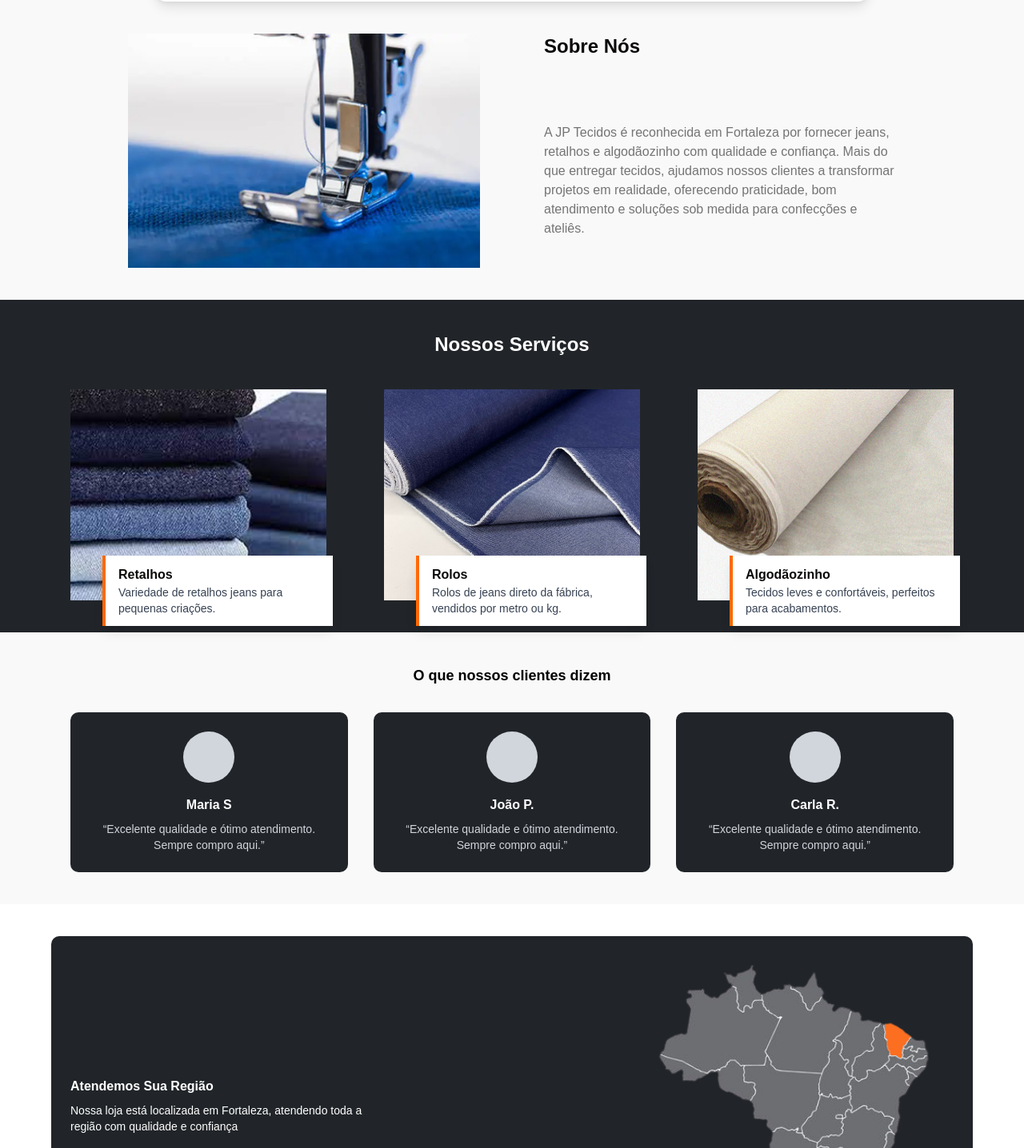
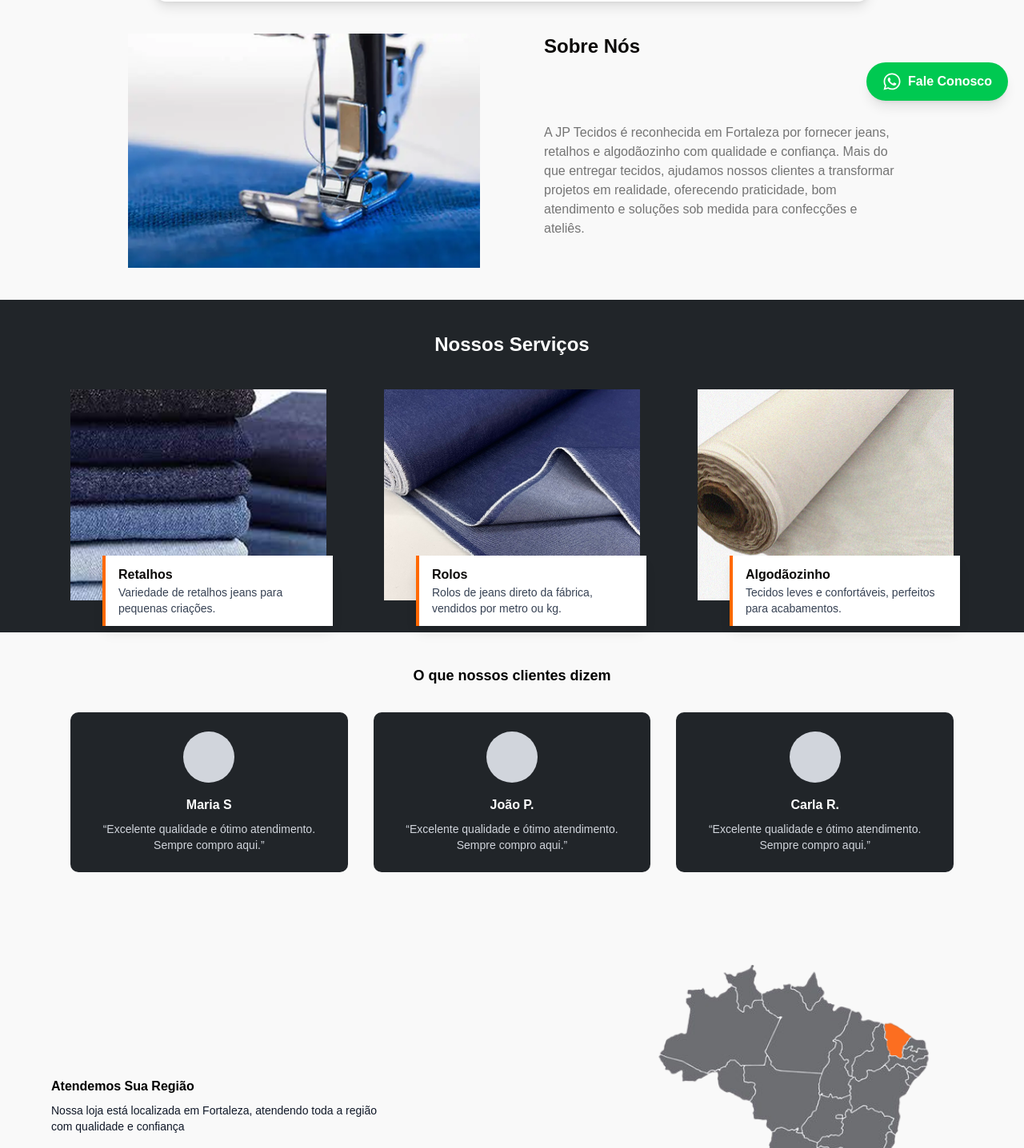
Before and after one commit to adryeldeev/LP-LOJAJPTECIDOS, a React (Vite) app: page / in a window 1280 px wide. Shown: the part 654-2090 px from the top of the page at 80% size. Built offline with nearby package versions, Linux system fonts and the light colour scheme.

Commit message:
incluindo botão whatsapp no projeto

```diff
--- a/src/App.tsx
+++ b/src/App.tsx
@@ -5,20 +5,18 @@ import Sobre from "./Components/Sobre/Sobre"
 import Servicos from "./Components/Servicos/Servicos"
 import Depoimentos from "./Components/Depoimentos/Depoimentos"
 import Localizacao from "./Components/Localizacao/Localizacao"
-import Newlestter from "./Components/Newlestter/Newlestter"
 import Footer from "./Components/Footer/Footer"
 import PorQueEscolher from "./Components/PorqueEscolher/PorqueEscolher"
+import BotaoWhatsapp from "./Components/BotaoWhatsapp/BotaoWhtasapp"
 
 function App() {
   return (
     <>
       <Nav/>
 
-      {/* Container relativo para sobreposição */}
       <div className="relative">
         <Header/>
 
-        {/* Estatísticas absolutas em cima do Header */}
         <div className="absolute left-1/2 -bottom-10 transform -translate-x-1/2 w-full flex justify-center
                 md:absolute md:left-1/2 md:-bottom-10 md:transform md:-translate-x-1/2
                 relative md:relative">
@@ -31,8 +29,14 @@ function App() {
       <Depoimentos/>
       <Localizacao/>
       <PorQueEscolher/>
-      <Newlestter/>
+
+      {/* Botão WhatsApp visível antes do footer */}
+
       <Footer/>
+     {/* Botão flutuante de WhatsApp no canto inferior esquerdo */}
+<div className="fixed bottom-5 right-5 z-50">
+  <BotaoWhatsapp />
+</div>
     </>
   )
 }
--- /dev/null
+++ b/src/Components/BotaoWhatsapp/BotaoWhtasapp.tsx
@@ -0,0 +1,23 @@
+import React from "react";
+import { FaWhatsapp } from "react-icons/fa";
+
+const BotaoWhatsapp = () => {
+  const numero = "5599999999999"; // coloque o número com DDI + DDD, ex: 55 11 91234-5678
+  const mensagem = "Olá! Gostaria de mais informações."; // mensagem inicial
+
+  const linkWhatsapp = `https://wa.me/${numero}?text=${encodeURIComponent(mensagem)}`;
+
+  return (
+    <a
+      href={linkWhatsapp}
+      target="_blank"
+      rel="noopener noreferrer"
+      className="flex items-center gap-2 bg-green-500 hover:bg-green-600 text-white font-semibold py-3 px-5 rounded-full shadow-lg transition duration-300 ease-in-out"
+    >
+      <FaWhatsapp size={24} />
+      Fale Conosco
+    </a>
+  );
+};
+
+export default BotaoWhatsapp;
--- a/src/Components/Footer/Footer.tsx
+++ b/src/Components/Footer/Footer.tsx
@@ -1,5 +1,5 @@
 import React from "react";
-import { FaInstagram, FaWhatsapp, FaPhone, FaMapMarkerAlt, FaClock } from "react-icons/fa";
+import { FaInstagram, FaWhatsapp, FaPhone, FaMapMarkerAlt, FaClock, FaPaperPlane } from "react-icons/fa";
 
 const Footer = () => {
   return (
@@ -7,11 +7,33 @@ const Footer = () => {
       <div className="max-w-6xl mx-auto px-6 grid grid-cols-1 md:grid-cols-3 gap-8">
 
         {/* Identidade */}
-        <div>
+        <div className="flex flex-col">
           <h2 className="text-white text-2xl font-bold">JP Tecidos</h2>
           <p className="text-sm mt-2">
             Tecidos de qualidade para moda, artesanato e decoração.
           </p>
+          <div className="flex flex-col  gap-10 pt-20 ">
+
+        {/* Texto da esquerda */}
+        <div className="flex flex-col justify-center text-white">
+          <h4 className="text-lg font-semibold">Newsletter</h4>
+          <span className="text-sm text-gray-300">
+            Informe seu e-mail para receber todas as novidades
+          </span>
+        </div>
+
+        {/* Input e botão */}
+        <div className="flex gap-3 items-center">
+          <input
+            type="email"
+            placeholder="Insira seu e-mail"
+            className="flex-1 bg-white rounded-full px-5 py-3 focus:outline-none text-sm text-gray-700 placeholder-gray-400"
+          />
+          <button className="cursor-pointer flex items-center gap-2 bg-[#f26522] hover:bg-[#d9531f] text-white text-sm font-medium px-5 py-3 rounded-full transition">
+            Enviar <FaPaperPlane size={14} />
+          </button>
+        </div>
+      </div>
         </div>
 
         {/* Contato */}
@@ -32,7 +54,7 @@ const Footer = () => {
         </div>
 
         {/* Redes Sociais */}
-        <div>
+        <div className="flex flex-col">
           <h3 className="text-white text-lg font-medium">Siga-nos</h3>
           <div className="flex gap-4 mt-2 text-2xl">
 
@@ -52,8 +74,11 @@ const Footer = () => {
             >
               <FaWhatsapp />
             </a>
+
           </div>
+
         </div>
+
       </div>
 
       {/* Linha final */}
--- a/src/Components/Localizacao/Localizacao.tsx
+++ b/src/Components/Localizacao/Localizacao.tsx
@@ -2,13 +2,13 @@ import React from 'react'
 import mapaLocalizacao from '../../assets/Img/MapaFundoRemovido.png'
 const Localizacao = () => {
   return (
-   <div className='w-full py-10'>
-    <div className='grid grid-cols-1 md:grid-cols-2 gap-10 md:gap-80 max-w-6xl mx-auto px-6 bg-[#212529] rounded-lg py-5'>
+   <div className='w-full py-10 bg-[#F9F9F9]'>
+    <div className='grid grid-cols-1 md:grid-cols-2 gap-10 md:gap-80 max-w-6xl mx-auto px-6bg-[#F9F9F9] rounded-lg py-5'>
       <div className='flex flex-col justify-center'>
-      <h4 className='font-semibold text-white mb-2 transition-colors duration-300'>
+      <h4 className='font-semibold text-black mb-2 transition-colors duration-300'>
       Atendemos Sua Região
       </h4>
-      <span className='text-sm text-white '>Nossa loja está localizada em Fortaleza, atendendo toda a região com qualidade e confiança</span>
+      <span className='text-sm text-gray-900 '>Nossa loja está localizada em Fortaleza, atendendo toda a região com qualidade e confiança</span>
 
       </div>
       <img src={mapaLocalizacao} alt="" className='w-full max-w-sm rounded-2xl object-cover' />
--- a/src/Components/Newlestter/Newlestter.tsx
+++ /dev/null
@@ -1,33 +0,0 @@
-import React from 'react';
-import { FaPaperPlane } from "react-icons/fa";
-
-const Newsletter = () => {
-  return (
-    <div className="w-full bg-[#3f4346] py-10">
-      <div className="grid grid-cols-1 md:grid-cols-2 items-center gap-10 px-6 md:px-42 py-12">
-
-        {/* Texto da esquerda */}
-        <div className="flex flex-col justify-center text-white">
-          <h4 className="text-lg font-semibold">Newsletter</h4>
-          <span className="text-sm text-gray-300">
-            Informe seu e-mail para receber todas as novidades
-          </span>
-        </div>
-
-        {/* Input e botão */}
-        <div className="flex gap-3 items-center">
-          <input
-            type="email"
-            placeholder="Insira seu e-mail"
-            className="flex-1 bg-white rounded-full px-5 py-3 focus:outline-none text-sm text-gray-700 placeholder-gray-400"
-          />
-          <button className="cursor-pointer flex items-center gap-2 bg-[#f26522] hover:bg-[#d9531f] text-white text-sm font-medium px-5 py-3 rounded-full transition">
-            Enviar <FaPaperPlane size={14} />
-          </button>
-        </div>
-      </div>
-    </div>
-  );
-};
-
-export default Newsletter;
--- a/src/Components/PorqueEscolher/PorqueEscolher.tsx
+++ b/src/Components/PorqueEscolher/PorqueEscolher.tsx
@@ -4,7 +4,7 @@ import tecidoImage from "../../assets/Img/imgSobre.png"; // substitua pelo camin
 
 const PorQueEscolher = () => {
   return (
-    <section className="w-full bg-white py-16 px-6 md:px-24 flex flex-col md:flex-row items-center gap-12">
+    <section className="w-full bg-[#F9F9F9] py-16 px-6 md:px-24 flex flex-col md:flex-row items-center gap-12">
 
       {/* Texto */}
       <div className="md:w-1/2">
```
